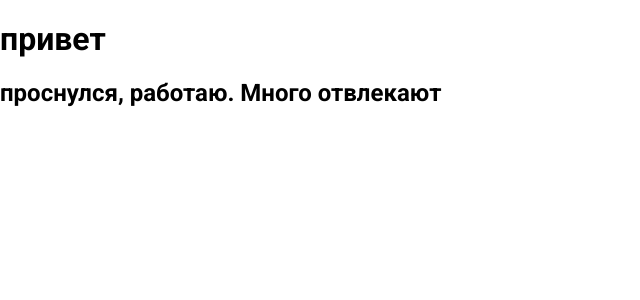
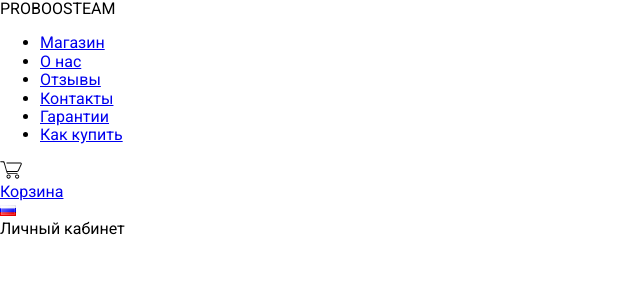
Before and after one commit to 333SIGMA333/PBT.github.io, a PHP site: page / in a window 1280 px wide. Shown: the top 300 px of the page, without its empty margins (0-640 px from the left). Run offline with PHP 8.4, Linux system fonts and the light colour scheme.

Commit message:
прогресс 2%

```diff
--- a/css/style.css
+++ b/css/style.css
@@ -345,3 +345,22 @@
   [hidden] {
     display: none;
   }
+
+
+
+
+
+
+
+
+
+
+
+  .circle{
+    width: 15px;
+    height: 15px;
+    -webkit-border-radius: 7.5px;
+    -moz-border-radius: 7.5px;
+    border-radius: 7.5px;
+    background: black;
+  }
--- a/index.html
+++ b/index.html
@@ -4,7 +4,7 @@
     <meta charset="UTF-8">
     <meta http-equiv="X-UA-Compatible" content="IE=edge">
     <meta name="viewport" content="width=device-width, initial-scale=1.0">
-    <title>PROBOOSTEAM</title>
+    <title>Помощь в онлайн-играх от PROBOOSTEAM</title>
     <!--стили текста-->
     <link rel="preconnect" href="https://fonts.googleapis.com">
     <link rel="preconnect" href="https://fonts.gstatic.com" crossorigin>
@@ -13,7 +13,52 @@
     <link rel="stylesheet" href="./css/style.css">
 </head>
 <body>
-    <h1>привет</h1>
-    <h2>проснулся, работаю. Много отвлекают</h2>
+
+    <header class="header">
+        <div class="logo">
+            <a href="./img/logo.jpg" class="logo__icon"></a>
+            <div class="logo__text">PROBOOSTEAM</div>
+        </div>
+
+        <nav class="navigation">
+            <ul class="menu__list">
+                <li class="menu__item1">
+                    <a href="#" class="menu__link">Магазин</a>
+                </li>
+                <li class="menu__item2">
+                    <a href="#" class="menu__link">О нас</a>
+                </li>
+                <li class="menu__item3">
+                    <a href="#" class="menu__link">Отзывы</a>
+                </li>
+                <li class="menu__item4">
+                    <a href="#" class="menu__link">Контакты</a>
+                </li>
+                <li class="menu__item5">
+                    <a href="#" class="menu__link">Гарантии</a>
+                </li>
+                <li class="menu__item6">
+                    <a href="#" class="menu__link">Как купить</a>
+                </li>
+            </ul>
+        </nav>
+
+        <a href="#" class="cart">
+            <div class="cart__circle"></div>
+            <img src="./img/cart-icon.svg" alt="" class="cart__icon">
+            <div class="cart__text">Корзина</div>
+        </a>
+
+        <a href="#" class="language__menu">
+            <img src="./img/ru.jpg" alt="" class="language__menu_img-ru">
+        </a>
+
+        <div class="cabinet__menu">Личный кабинет</div>
+
+    </header>
+
+
+
+
 </body>
 </html>
```
Also changed, not shown: img/cart-icon.svg (added), img/logo.jpg (added), img/ru.jpg (added), 2 other files.
